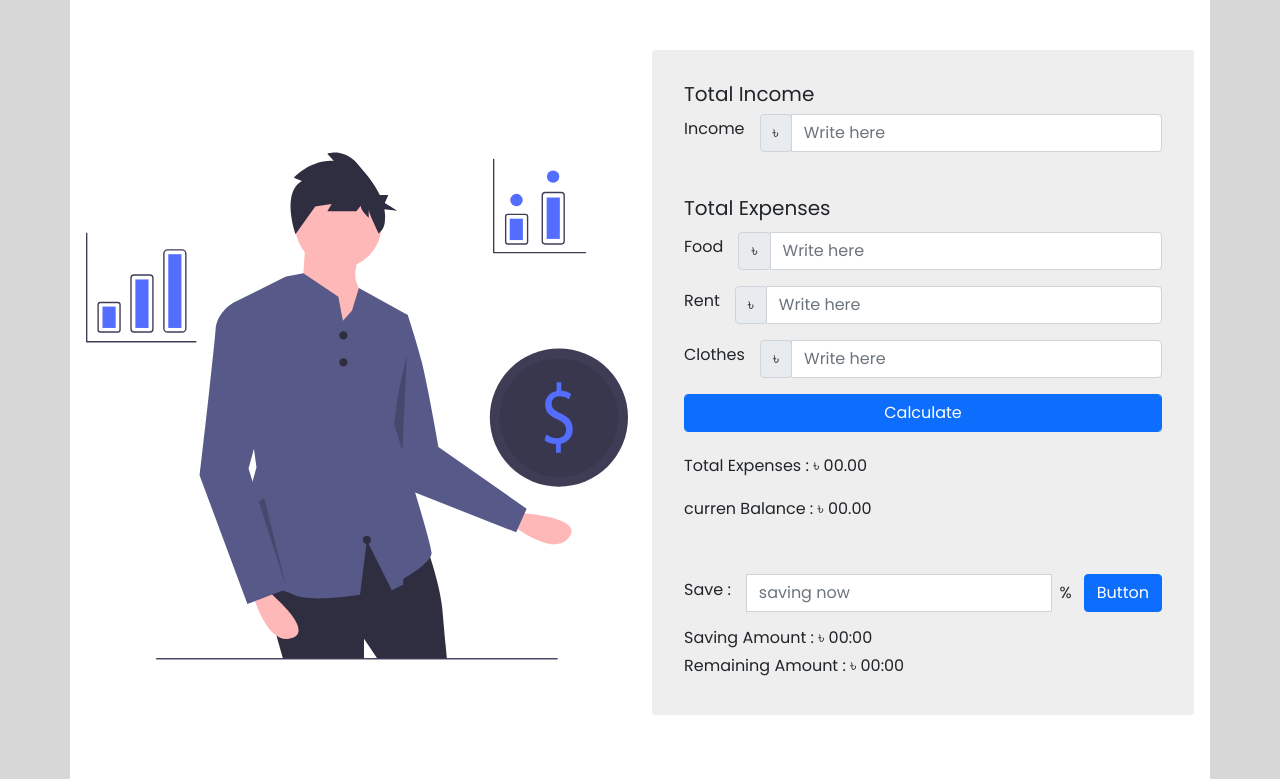
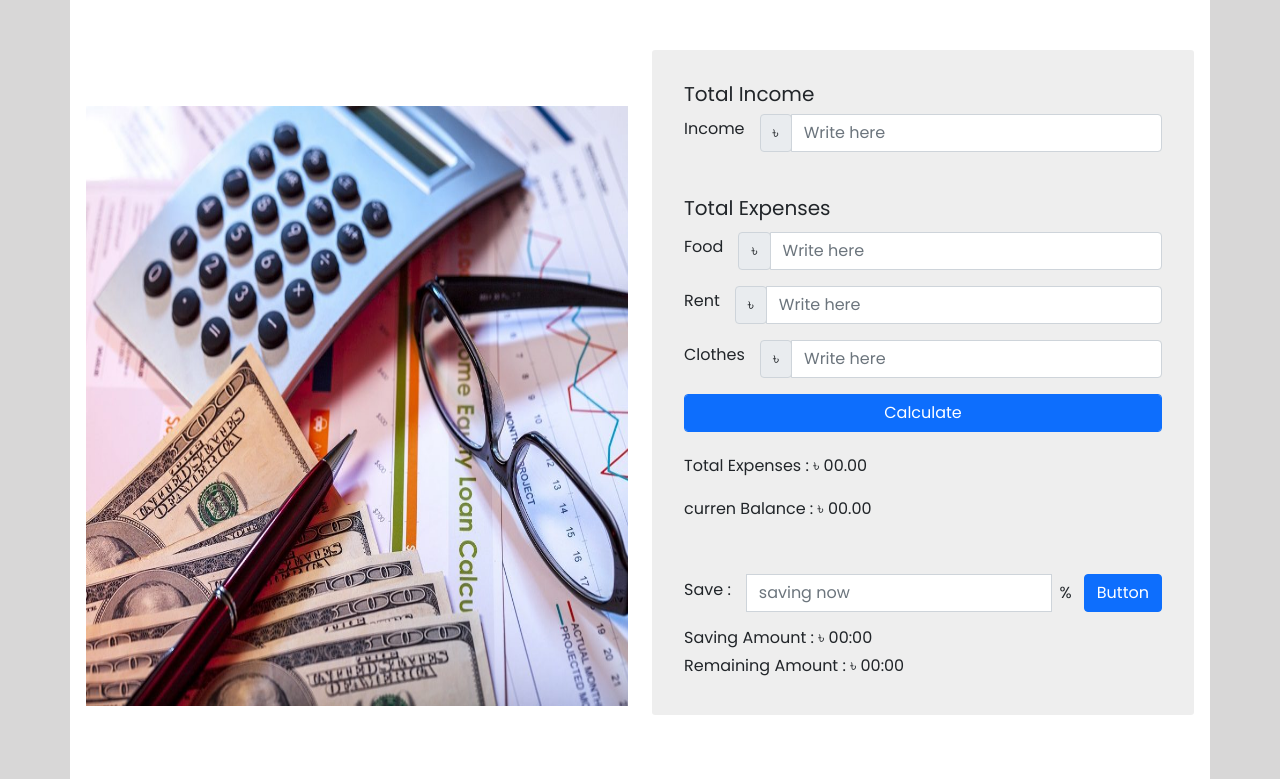
Before and after one commit to abdur-rashid-khan/money-master-ass-5, a plain HTML site: page index.html in a window 1280 px wide. Shown: the part 118-897 px from the top of the page. Drawn offline with nearby package versions, Linux system fonts and the light colour scheme.

Commit message:
update photo

```diff
--- a/index.html
+++ b/index.html
@@ -27,7 +27,7 @@
                      <!-- banner -->
                      <div class="col-sm-12 col-md-6 col-lg-6 col-xl-6 ">
                         <div class="pt-5 rounded">
-                           <img id="photos" src="img/undraw_personal_finance_tqcd.svg"  alt="banner img " class="img-fluid ">
+                           <img id="photos" src="img/financial-literacy1.jpeg"  alt="banner img " class="img-fluid ">
                         </div>
                      </div>
                      <!-- all inputfild -->
```
